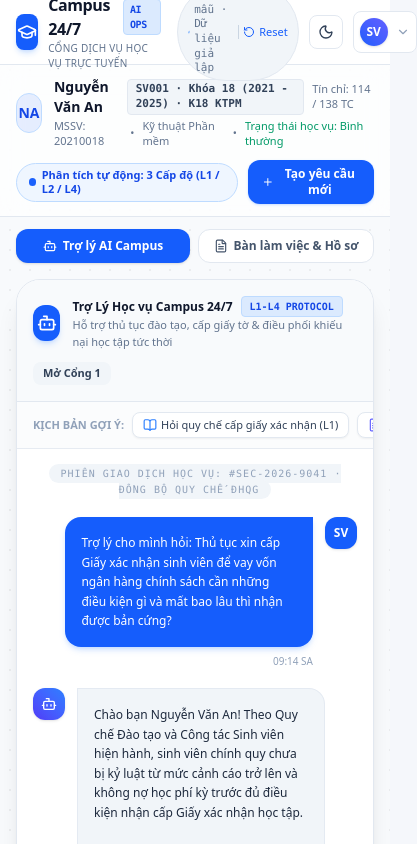
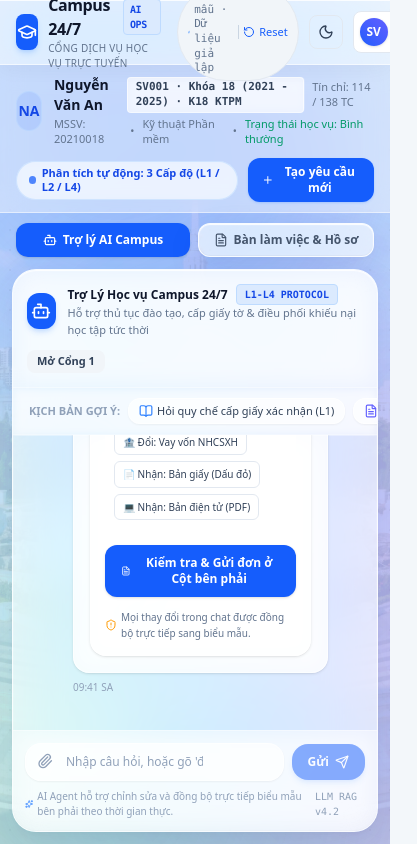
Before and after one commit to QuocDzungH/Campus247_AI_AGENT, a Next.js app in the folder frontend/: page /chat in a window 390 px wide. Shown: the top 844 px of the page, 417 px wide, since content can reach past the window. Built offline with nearby package versions, Linux system fonts and the light colour scheme.

Commit message:
feat(ui): apply frosted glassmorphism and luminous refraction across all screens

```diff
--- a/frontend/app/chat/page.tsx
+++ b/frontend/app/chat/page.tsx
@@ -325,14 +325,16 @@ export default function ChatPage() {
   };
 
   return (
-    <div className="min-h-screen flex flex-col bg-slate-50 dark:bg-[#0B0F17] bg-dot-pattern transition-colors">
-      <Navbar />
+    <div className="h-screen max-h-screen flex flex-col bg-transparent transition-colors overflow-hidden">
+      <div className="shrink-0">
+        <Navbar />
+      </div>
 
       {/* Subheader: Student Info Bar */}
-      <div className="w-full border-b border-slate-200 dark:border-slate-800 bg-white/70 dark:bg-slate-900/60 backdrop-blur-md px-4 sm:px-6 lg:px-8 py-3">
+      <div className="shrink-0 w-full border-b border-white/50 dark:border-white/10 bg-white/40 dark:bg-slate-900/40 backdrop-blur-md px-4 sm:px-6 lg:px-8 py-2.5">
         <div className="max-w-7xl mx-auto flex flex-col sm:flex-row sm:items-center justify-between gap-3 text-xs">
           <div className="flex items-center gap-3">
-            <div className="w-10 h-10 rounded-full bg-blue-600/10 dark:bg-blue-500/20 text-blue-700 dark:text-blue-300 font-bold flex items-center justify-center border border-blue-200 dark:border-blue-800 text-sm">
+            <div className="w-10 h-10 rounded-full bg-blue-600/10 dark:bg-blue-500/20 text-blue-700 dark:text-blue-300 font-bold flex items-center justify-center border border-blue-200/60 dark:border-blue-800/60 text-sm">
               NA
             </div>
             <div>
@@ -340,7 +342,7 @@ export default function ChatPage() {
                 <span className="font-bold text-slate-900 dark:text-white text-sm">
                   {currentUser.name}
                 </span>
-                <span className="font-mono text-[11px] px-2 py-0.5 rounded bg-slate-100 dark:bg-slate-800 text-slate-700 dark:text-slate-300 border border-slate-200 dark:border-slate-700 font-semibold">
+                <span className="font-mono text-[11px] px-2 py-0.5 rounded bg-white/60 dark:bg-slate-800/60 text-slate-700 dark:text-slate-300 border border-white/60 dark:border-slate-700 font-semibold backdrop-blur-xs">
                   {currentUser.id} · {currentUser.classYear || "K18 KTPM"}
                 </span>
                 <span className="text-[11px] text-slate-500 dark:text-slate-400">
@@ -360,7 +362,7 @@ export default function ChatPage() {
           </div>
 
           <div className="flex items-center gap-2.5">
-            <div className="inline-flex items-center gap-1.5 px-3 py-1 rounded-full text-[11px] font-semibold bg-blue-50 dark:bg-blue-950/60 text-blue-700 dark:text-blue-300 border border-blue-200 dark:border-blue-800">
+            <div className="inline-flex items-center gap-1.5 px-3 py-1 rounded-full text-[11px] font-semibold bg-blue-50/80 dark:bg-blue-950/60 text-blue-700 dark:text-blue-300 border border-blue-200/60 dark:border-blue-800 backdrop-blur-xs">
               <span className="w-2 h-2 rounded-full bg-blue-600 animate-pulse" />
               <span>Phân tích tự động: 3 Cấp độ (L1 / L2 / L4)</span>
             </div>
@@ -381,14 +383,14 @@ export default function ChatPage() {
       </div>
 
       {/* Mobile Screen Switcher (<1024px) */}
-      <div className="lg:hidden max-w-7xl w-full mx-auto px-4 pt-3 flex gap-2">
+      <div className="shrink-0 lg:hidden max-w-7xl w-full mx-auto px-4 pt-2.5 flex gap-2">
         <button
           type="button"
           onClick={() => setMobileTab("chat")}
           className={`flex-1 py-2 rounded-xl text-xs font-semibold flex items-center justify-center gap-1.5 transition-all ${
             mobileTab === "chat"
               ? "bg-blue-600 text-white shadow-sm"
-              : "bg-white dark:bg-slate-900 text-slate-600 dark:text-slate-400 border border-slate-200 dark:border-slate-800"
+              : "glass-surface text-slate-600 dark:text-slate-400"
           }`}
         >
           <Bot className="w-3.5 h-3.5" />
@@ -400,7 +402,7 @@ export default function ChatPage() {
           className={`flex-1 py-2 rounded-xl text-xs font-semibold flex items-center justify-center gap-1.5 transition-all ${
             mobileTab === "workspace"
               ? "bg-blue-600 text-white shadow-sm"
-              : "bg-white dark:bg-slate-900 text-slate-600 dark:text-slate-400 border border-slate-200 dark:border-slate-800"
+              : "glass-surface text-slate-600 dark:text-slate-400"
           }`}
         >
           <FileText className="w-3.5 h-3.5" />
@@ -409,15 +411,15 @@ export default function ChatPage() {
       </div>
 
       {/* Main Workspace Area: Consistent Two-Column Layout on Desktop */}
-      <div className="max-w-7xl w-full mx-auto p-4 sm:p-6 lg:p-8 flex-1 flex flex-col lg:flex-row gap-6">
+      <div className="flex-1 min-h-0 max-w-7xl w-full mx-auto p-3 sm:p-4 lg:p-5 flex flex-col lg:flex-row gap-4 lg:gap-6 overflow-hidden">
         {/* Left Column: Chat Workspace (Always 58% on Desktop) */}
         <div
-          className={`flex-col bg-white dark:bg-[#111827] rounded-3xl border border-slate-200 dark:border-slate-800 shadow-xl overflow-hidden transition-all duration-300 lg:w-[58%] w-full ${
+          className={`flex-col h-full min-h-0 glass-surface rounded-3xl shadow-2xl overflow-hidden transition-all duration-300 lg:w-[58%] w-full ${
             mobileTab === "workspace" ? "hidden lg:flex" : "flex"
           }`}
         >
           {/* Chat Protocol Top Header */}
-          <div className="p-4 bg-slate-50 dark:bg-slate-900/90 border-b border-slate-200 dark:border-slate-800 flex flex-wrap items-center justify-between gap-3">
+          <div className="shrink-0 p-3.5 sm:p-4 bg-white/30 dark:bg-slate-900/40 backdrop-blur-md border-b border-white/40 dark:border-slate-800 flex flex-wrap items-center justify-between gap-3">
             <div className="flex items-center gap-3">
               <div className="w-9 h-9 rounded-xl bg-blue-600 text-white flex items-center justify-center shadow-md shadow-blue-500/20">
                 <Bot className="w-5 h-5" />
@@ -459,14 +461,14 @@ export default function ChatPage() {
           </div>
 
           {/* Quick Scenario Chips */}
-          <div className="px-4 py-2.5 bg-slate-50/60 dark:bg-slate-900/40 border-b border-slate-200/80 dark:border-slate-800 flex items-center gap-2 overflow-x-auto text-[11px]">
+          <div className="px-4 py-2.5 bg-white/20 dark:bg-slate-900/30 border-b border-white/30 dark:border-slate-800 flex items-center gap-2 overflow-x-auto text-[11px] backdrop-blur-xs">
             <span className="text-slate-400 dark:text-slate-500 font-bold shrink-0">
               KỊCH BẢN GỢI Ý:
             </span>
             <button
               type="button"
               onClick={handleTriggerL1}
-              className="shrink-0 flex items-center gap-1 px-2.5 py-1 rounded-lg bg-white dark:bg-slate-800 border border-slate-200 dark:border-slate-700 hover:border-blue-500 text-slate-700 dark:text-slate-300 transition-colors shadow-xs"
+              className="shrink-0 flex items-center gap-1 px-2.5 py-1 rounded-xl bg-white/60 dark:bg-slate-800/60 border border-white/60 dark:border-slate-700 hover:border-blue-500 text-slate-700 dark:text-slate-300 transition-all shadow-xs backdrop-blur-xs hover:bg-white/90"
             >
               <BookOpen className="w-3.5 h-3.5 text-blue-500" />
               <span>Hỏi quy chế cấp giấy xác nhận (L1)</span>
@@ -475,7 +477,7 @@ export default function ChatPage() {
             <button
               type="button"
               onClick={handleTriggerL2}
-              className="shrink-0 flex items-center gap-1 px-2.5 py-1 rounded-lg bg-white dark:bg-slate-800 border border-slate-200 dark:border-slate-700 hover:border-blue-500 text-slate-700 dark:text-slate-300 transition-colors shadow-xs"
+              className="shrink-0 flex items-center gap-1 px-2.5 py-1 rounded-xl bg-white/60 dark:bg-slate-800/60 border border-white/60 dark:border-slate-700 hover:border-blue-500 text-slate-700 dark:text-slate-300 transition-all shadow-xs backdrop-blur-xs hover:bg-white/90"
             >
               <FileText className="w-3.5 h-3.5 text-indigo-500" />
               <span>Tạo yêu cầu cấp Giấy xác nhận (L2)</span>
@@ -484,7 +486,7 @@ export default function ChatPage() {
             <button
               type="button"
               onClick={handleTriggerL4}
-              className="shrink-0 flex items-center gap-1 px-2.5 py-1 rounded-lg bg-white dark:bg-slate-800 border border-rose-200 dark:border-rose-900/60 hover:border-rose-500 text-rose-700 dark:text-rose-300 transition-colors shadow-xs"
+              className="shrink-0 flex items-center gap-1 px-2.5 py-1 rounded-xl bg-white/60 dark:bg-slate-800/60 border border-rose-200/80 dark:border-rose-900/60 hover:border-rose-500 text-rose-700 dark:text-rose-300 transition-all shadow-xs backdrop-blur-xs hover:bg-rose-50/80"
             >
               <AlertTriangle className="w-3.5 h-3.5 text-rose-500" />
               <span>Khiếu nại điểm thi kết thúc HP (L4)</span>
@@ -494,7 +496,7 @@ export default function ChatPage() {
           {/* Chat Messages Feed */}
           <div className="flex-1 overflow-y-auto p-4 sm:p-6 space-y-5 text-xs">
             <div className="text-center">
-              <span className="font-mono text-[10px] text-slate-400 dark:text-slate-500 uppercase tracking-widest px-3 py-1 rounded-full bg-slate-100 dark:bg-slate-800/80">
+              <span className="font-mono text-[10px] text-slate-400 dark:text-slate-500 uppercase tracking-widest px-3 py-1 rounded-full bg-white/40 dark:bg-slate-800/40 border border-white/50 dark:border-slate-700/50 backdrop-blur-xs">
                 PHIÊN GIAO DỊCH HỌC VỤ: #SEC-2026-9041 · ĐỒNG BỘ QUY CHẾ ĐHQG
               </span>
             </div>
@@ -522,14 +524,14 @@ export default function ChatPage() {
                     className={`p-4 rounded-2xl leading-relaxed whitespace-pre-line text-xs ${
                       msg.sender === "user"
                         ? "bg-blue-600 text-white rounded-tr-none shadow-md shadow-blue-500/20"
-                        : "bg-slate-100 dark:bg-slate-800/90 text-slate-800 dark:text-slate-200 rounded-tl-none border border-slate-200/80 dark:border-slate-700/60"
+                        : "bg-white/70 dark:bg-slate-800/70 backdrop-blur-md text-slate-800 dark:text-slate-200 rounded-tl-none border border-white/60 dark:border-slate-700/60 shadow-sm"
                     }`}
                   >
                     {msg.text}
 
                     {/* Citation block for L1 */}
                     {msg.citation && (
-                      <div className="mt-3 p-3 rounded-xl bg-white/80 dark:bg-slate-900/90 border border-slate-200 dark:border-slate-700/80 text-slate-800 dark:text-slate-200 space-y-1.5 shadow-xs">
+                      <div className="mt-3 p-3 rounded-xl bg-white/60 dark:bg-slate-900/60 backdrop-blur-sm border border-white/60 dark:border-slate-700/70 text-slate-800 dark:text-slate-200 space-y-1.5 shadow-xs">
                         <div className="flex items-center justify-between text-[11px] font-bold text-blue-700 dark:text-blue-300">
                           <span className="flex items-center gap-1.5">
                             <BookOpen className="w-3.5 h-3.5" />
@@ -556,13 +558,13 @@ export default function ChatPage() {
 
                     {/* Submit 1 Prompt Card with Live Form Editing Chips */}
                     {msg.actionCard === "submit1_prompt" && (
-                      <div className="mt-3 p-3.5 rounded-xl bg-white dark:bg-slate-900 border border-slate-200 dark:border-slate-700 shadow-sm space-y-3">
+                      <div className="mt-3 p-3.5 rounded-2xl bg-white/60 dark:bg-slate-900/60 backdrop-blur-md border border-white/70 dark:border-slate-700/70 shadow-sm space-y-3">
                         <div className="flex items-center justify-between">
                           <div className="flex items-center gap-2 font-bold text-slate-900 dark:text-white text-xs">
                             <FileText className="w-4 h-4 text-blue-600" />
                             <span>Phiếu yêu cầu: Cấp Giấy xác nhận sinh viên</span>
                           </div>
-                          <span className="text-[10px] font-mono px-2 py-0.5 rounded bg-slate-100 dark:bg-slate-800 text-slate-600 dark:text-slate-400">
+                          <span className="text-[10px] font-mono px-2 py-0.5 rounded bg-white/60 dark:bg-slate-800/60 text-slate-600 dark:text-slate-400 border border-white/40 dark:border-slate-700">
                             Mẫu BM-03
                           </span>
                         </div>
@@ -572,7 +574,7 @@ export default function ChatPage() {
                         </p>
 
                         {/* Interactive Agent Quick Controls for Modifying the Form */}
-                        <div className="p-2 rounded-xl bg-slate-50 dark:bg-slate-800/60 border border-slate-200 dark:border-slate-700/80 space-y-1.5">
+                        <div className="p-2 rounded-xl bg-white/40 dark:bg-slate-800/40 backdrop-blur-xs border border-white/50 dark:border-slate-700/60 space-y-1.5">
                           <span className="text-[10px] font-semibold text-slate-500 dark:text-slate-400 uppercase tracking-wider flex items-center gap-1">
                             <Sparkles className="w-3 h-3 text-blue-500" />
                             <span>Yêu cầu AI sửa nhanh biểu mẫu bên phải:</span>
@@ -688,9 +690,9 @@ export default function ChatPage() {
           </div>
 
           {/* Chat Composer */}
-          <div className="p-4 bg-slate-50 dark:bg-slate-900/90 border-t border-slate-200 dark:border-slate-800">
+          <div className="shrink-0 p-3 sm:p-4 bg-white/30 dark:bg-slate-900/40 backdrop-blur-md border-t border-white/40 dark:border-slate-800">
             {isL4HandoverActive && (
-              <div className="mb-2 p-2 rounded-lg bg-amber-500/10 border border-amber-500/20 text-amber-800 dark:text-amber-300 text-[11px] flex items-center justify-between">
+              <div className="mb-2 p-2 rounded-xl bg-amber-500/10 border border-amber-500/20 text-amber-800 dark:text-amber-300 text-[11px] flex items-center justify-between backdrop-blur-xs">
                 <span className="flex items-center gap-1.5 font-medium">
                   <ShieldAlert className="w-3.5 h-3.5 text-amber-500 shrink-0" />
                   Kênh đã bàn giao cho Cán bộ OF001. AI đã tạm dừng tư vấn tự động trên luồng này.
@@ -710,16 +712,16 @@ export default function ChatPage() {
                       ? "Gửi thông tin hoặc tài liệu bổ sung cho cán bộ phụ trách..."
                       : "Nhập câu hỏi, hoặc gõ 'đổi sang bản giấy', 'đổi lý do thành...' (Ctrl + K)"
                   }
-                  className="w-full pl-10 pr-20 py-3 rounded-2xl bg-white dark:bg-slate-800 border border-slate-200 dark:border-slate-700 focus:outline-none focus:ring-2 focus:ring-blue-500 text-xs text-slate-900 dark:text-white placeholder:text-slate-400"
+                  className="w-full pl-10 pr-20 py-2.5 sm:py-3 rounded-2xl bg-white/60 dark:bg-slate-900/60 backdrop-blur-sm border border-white/60 dark:border-slate-700/60 focus:outline-none focus:ring-2 focus:ring-blue-500 text-xs text-slate-900 dark:text-white placeholder:text-slate-400 focus:bg-white/90 dark:focus:bg-slate-900/90 transition-all shadow-xs"
                 />
                 <button
                   type="button"
                   title="Đính kèm chứng từ/tài liệu"
-                  className="absolute left-3 top-3 text-slate-400 hover:text-slate-600 dark:hover:text-slate-200"
+                  className="absolute left-3 top-2.5 sm:top-3 text-slate-400 hover:text-slate-600 dark:hover:text-slate-200"
                 >
                   <Paperclip className="w-4 h-4" />
                 </button>
-                <span className="absolute right-3 top-3.5 text-[10px] font-mono text-slate-400 hidden sm:inline-block">
+                <span className="absolute right-3 top-3 sm:top-3.5 text-[10px] font-mono text-slate-400 hidden sm:inline-block">
                   Enter để gửi
                 </span>
               </div>
@@ -727,7 +729,7 @@ export default function ChatPage() {
               <button
                 type="submit"
                 disabled={!input.trim()}
-                className="py-3 px-5 rounded-2xl bg-blue-600 hover:bg-blue-700 disabled:opacity-50 text-white font-semibold text-xs flex items-center gap-1.5 shadow-md shadow-blue-500/20 transition-all shrink-0"
+                className="py-2.5 sm:py-3 px-4 sm:px-5 rounded-2xl bg-blue-600 hover:bg-blue-700 disabled:opacity-50 text-white font-semibold text-xs flex items-center gap-1.5 shadow-md shadow-blue-500/20 transition-all shrink-0"
               >
                 <span>Gửi</span>
                 <Send className="w-3.5 h-3.5" />
@@ -746,9 +748,9 @@ export default function ChatPage() {
 
         {/* Right Column: Student Workspace & Submit 1 (Always 42% on Desktop, NO layout shifts) */}
         <div
-          className={`lg:w-[42%] w-full shrink-0 transition-all duration-300 ${
+          className={`lg:w-[42%] w-full h-full min-h-0 shrink-0 transition-all duration-300 ${
             mobileTab === "chat" ? "hidden lg:flex" : "flex"
-          } flex-col`}
+          } flex-col overflow-hidden`}
         >
           {isGate1Open ? (
             <Submit1Modal
--- a/frontend/app/globals.css
+++ b/frontend/app/globals.css
@@ -47,27 +47,89 @@
   background-size: 20px 20px;
 }
 
-/* Glassmorphism Classes */
-.glass-panel-light {
-  background: rgba(255, 255, 255, 0.85);
-  backdrop-filter: blur(20px);
-  -webkit-backdrop-filter: blur(20px);
-  border: 1px solid rgba(255, 255, 255, 0.6);
-  box-shadow: 0 8px 32px 0 rgba(31, 38, 135, 0.07);
+/* Frosted Glassmorphism Styles (Apple Liquid Glass Tier) */
+.glass-surface {
+  background: rgba(255, 255, 255, 0.65);
+  backdrop-filter: blur(24px) saturate(190%);
+  -webkit-backdrop-filter: blur(24px) saturate(190%);
+  border: 1px solid rgba(255, 255, 255, 0.80);
+  box-shadow:
+    0 12px 36px 0 rgba(31, 38, 135, 0.09),
+    0 2px 6px 0 rgba(0, 0, 0, 0.03),
+    inset 0 1px 1px 0 rgba(255, 255, 255, 0.95),
+    inset 0 -1px 1px 0 rgba(0, 0, 0, 0.03);
 }
 
-.dark .glass-panel-light {
-  background: rgba(17, 24, 39, 0.85);
-  backdrop-filter: blur(20px);
-  -webkit-backdrop-filter: blur(20px);
-  border: 1px solid rgba(255, 255, 255, 0.08);
-  box-shadow: 0 8px 32px 0 rgba(0, 0, 0, 0.37);
+.dark .glass-surface {
+  background: rgba(13, 20, 36, 0.65);
+  backdrop-filter: blur(28px) saturate(190%);
+  -webkit-backdrop-filter: blur(28px) saturate(190%);
+  border: 1px solid rgba(255, 255, 255, 0.14);
+  box-shadow:
+    0 16px 44px 0 rgba(0, 0, 0, 0.55),
+    inset 0 1px 1px 0 rgba(255, 255, 255, 0.22),
+    inset 0 -1px 1px 0 rgba(0, 0, 0, 0.35);
+}
+
+.glass-nav {
+  background: rgba(255, 255, 255, 0.70);
+  backdrop-filter: blur(20px) saturate(190%);
+  -webkit-backdrop-filter: blur(20px) saturate(190%);
+  border-bottom: 1px solid rgba(255, 255, 255, 0.6);
+  box-shadow: 0 4px 20px 0 rgba(0, 0, 0, 0.04), inset 0 1px 0 rgba(255, 255, 255, 0.8);
+}
+
+.dark .glass-nav {
+  background: rgba(7, 10, 16, 0.70);
+  backdrop-filter: blur(20px) saturate(190%);
+  -webkit-backdrop-filter: blur(20px) saturate(190%);
+  border-bottom: 1px solid rgba(255, 255, 255, 0.10);
+  box-shadow: 0 4px 24px 0 rgba(0, 0, 0, 0.40), inset 0 1px 0 rgba(255, 255, 255, 0.12);
+}
+
+.glass-card-interactive {
+  transition: all 0.3s cubic-bezier(0.16, 1, 0.3, 1);
+}
+
+.glass-card-interactive:hover {
+  transform: translateY(-2px);
+  box-shadow: 0 12px 36px 0 rgba(31, 38, 135, 0.12), inset 0 1px 0 rgba(255, 255, 255, 0.9);
+}
+
+.dark .glass-card-interactive:hover {
+  box-shadow: 0 12px 36px 0 rgba(0, 0, 0, 0.5), inset 0 1px 0 rgba(255, 255, 255, 0.2);
+}
+
+.glass-pill {
+  background: rgba(255, 255, 255, 0.65);
+  backdrop-filter: blur(12px);
+  -webkit-backdrop-filter: blur(12px);
+  border: 1px solid rgba(255, 255, 255, 0.6);
+}
+
+.dark .glass-pill {
+  background: rgba(30, 41, 59, 0.65);
+  backdrop-filter: blur(12px);
+  -webkit-backdrop-filter: blur(12px);
+  border: 1px solid rgba(255, 255, 255, 0.12);
+}
+
+.glass-input {
+  background: rgba(255, 255, 255, 0.65);
+  backdrop-filter: blur(10px);
+  -webkit-backdrop-filter: blur(10px);
+}
+
+.dark .glass-input {
+  background: rgba(17, 24, 39, 0.65);
+  backdrop-filter: blur(10px);
+  -webkit-backdrop-filter: blur(10px);
 }
 
 .glass-banner-overlay {
   background: linear-gradient(135deg, rgba(11, 15, 23, 0.88) 0%, rgba(15, 23, 42, 0.72) 100%);
-  backdrop-filter: blur(16px);
-  -webkit-backdrop-filter: blur(16px);
+  backdrop-filter: blur(20px);
+  -webkit-backdrop-filter: blur(20px);
 }
 
 :root:not(.dark) .glass-banner-overlay {
@@ -83,9 +145,9 @@
   background: transparent;
 }
 ::-webkit-scrollbar-thumb {
-  background: rgba(156, 163, 175, 0.3);
+  background: rgba(156, 163, 175, 0.35);
   border-radius: 9999px;
 }
 ::-webkit-scrollbar-thumb:hover {
-  background: rgba(156, 163, 175, 0.5);
+  background: rgba(156, 163, 175, 0.6);
 }
--- a/frontend/app/layout.tsx
+++ b/frontend/app/layout.tsx
@@ -14,9 +14,31 @@ export default function RootLayout({
 }) {
   return (
     <html lang="vi" suppressHydrationWarning>
-      <body className="min-h-screen flex flex-col font-sans antialiased selection:bg-blue-600 selection:text-white">
+      <body className="min-h-screen flex flex-col font-sans antialiased selection:bg-blue-600 selection:text-white relative bg-slate-100/80 dark:bg-[#070A10] transition-colors">
+        {/* Full-view Luminous & Campus Refraction Backdrop for Real Glassmorphism */}
+        <div className="fixed inset-0 pointer-events-none overflow-hidden z-0">
+          {/* Subtle Campus Graphic Texture for backdrop refraction */}
+          <div
+            className="absolute inset-0 bg-cover bg-center bg-no-repeat opacity-[0.16] dark:opacity-[0.10] filter saturate-150 contrast-125"
+            style={{
+              backgroundImage: "url('/assets/images/home-banner-1-2.918477da.webp')",
+            }}
+          />
+
+          {/* Dynamic Aurora Luminous Orbs */}
+          <div className="absolute -top-40 -left-40 w-[36rem] h-[36rem] bg-gradient-to-br from-blue-500/35 to-indigo-600/30 dark:from-blue-600/30 dark:to-indigo-500/25 rounded-full blur-[110px]" />
+          <div className="absolute top-1/4 -right-32 w-[34rem] h-[34rem] bg-gradient-to-tr from-cyan-400/30 via-sky-500/25 to-indigo-500/30 dark:from-cyan-600/25 dark:via-blue-600/20 dark:to-purple-600/25 rounded-full blur-[120px]" />
+          <div className="absolute -bottom-32 left-1/3 w-[38rem] h-[38rem] bg-gradient-to-tr from-indigo-500/30 via-purple-500/25 to-pink-500/20 dark:from-indigo-600/25 dark:via-purple-600/20 dark:to-slate-900/30 rounded-full blur-[130px]" />
+          <div className="absolute top-2/3 -left-32 w-[28rem] h-[28rem] bg-gradient-to-r from-emerald-400/20 to-teal-500/20 dark:from-teal-600/15 dark:to-emerald-600/15 rounded-full blur-[110px]" />
+
+          {/* Subtle Glass Dot Grid */}
+          <div className="absolute inset-0 bg-dot-pattern opacity-60 dark:opacity-40" />
+        </div>
+
         <StoreProvider>
-          {children}
+          <div className="relative z-10 flex-1 flex flex-col min-h-0">
+            {children}
+          </div>
         </StoreProvider>
       </body>
     </html>
--- a/frontend/app/login/page.tsx
+++ b/frontend/app/login/page.tsx
@@ -158,7 +158,7 @@ function LoginForm() {
               value={identifier}
               onChange={(e) => setIdentifier(e.target.value)}
               placeholder="an.nv@campus.edu.vn hoặc SV001"
-              className="w-full pl-9 pr-3 py-2 text-xs rounded-xl bg-slate-50 dark:bg-slate-900 border border-slate-200 dark:border-slate-800 focus:outline-none focus:ring-2 focus:ring-blue-500 text-slate-900 dark:text-white"
+              className="w-full pl-9 pr-3 py-2 text-xs rounded-xl bg-white/60 dark:bg-slate-900/60 border border-slate-200/80 dark:border-slate-700/60 focus:outline-none focus:ring-2 focus:ring-blue-500 text-slate-900 dark:text-white backdrop-blur-sm transition-all"
             />
           </div>
         </div>
@@ -174,7 +174,7 @@ function LoginForm() {
               value={password}
               onChange={(e) => setPassword(e.target.value)}
               placeholder="••••••••"
-              className="w-full pl-9 pr-10 py-2 text-xs rounded-xl bg-slate-50 dark:bg-slate-900 border border-slate-200 dark:border-slate-800 focus:outline-none focus:ring-2 focus:ring-blue-500 text-slate-900 dark:text-white"
+              className="w-full pl-9 pr-10 py-2 text-xs rounded-xl bg-white/60 dark:bg-slate-900/60 border border-slate-200/80 dark:border-slate-700/60 focus:outline-none focus:ring-2 focus:ring-blue-500 text-slate-900 dark:text-white backdrop-blur-sm transition-all"
             />
             <button
               type="button"
--- a/frontend/components/Navbar.tsx
+++ b/frontend/components/Navbar.tsx
@@ -23,7 +23,7 @@ export function Navbar() {
   const isOfficer = currentUser.role === "officer";
 
   return (
-    <header className="sticky top-0 z-40 w-full border-b border-slate-200 dark:border-slate-800/80 bg-white/90 dark:bg-[#0B0F17]/90 backdrop-blur-md transition-colors">
+    <header className="sticky top-0 z-40 w-full glass-nav transition-colors">
       <div className="max-w-7xl mx-auto px-4 sm:px-6 lg:px-8 h-16 flex items-center justify-between gap-4">
         {/* Left: Brand */}
         <div className="flex items-center gap-3">
--- a/frontend/components/student/TicketSuccessCard.tsx
+++ b/frontend/components/student/TicketSuccessCard.tsx
@@ -15,7 +15,7 @@ export function TicketSuccessCard({
   title = "Giấy xác nhận sinh viên",
 }: TicketSuccessCardProps) {
   return (
-    <div className="p-4 rounded-2xl bg-emerald-500/5 dark:bg-emerald-950/20 border border-emerald-500/30 text-xs space-y-3 transition-all">
+    <div className="p-4 rounded-2xl bg-emerald-500/10 dark:bg-emerald-950/30 backdrop-blur-md border border-emerald-500/30 text-xs space-y-3 transition-all shadow-sm">
       <div className="flex items-start justify-between gap-2">
         <div className="flex items-center gap-2">
           <div className="w-7 h-7 rounded-full bg-emerald-500/20 text-emerald-600 dark:text-emerald-400 flex items-center justify-center">
```
Also changed, not shown: frontend/app/dashboard/page.tsx (+16 -16 lines), frontend/app/my-requests/page.tsx (+15 -15 lines), frontend/app/tickets/[ticketId]/page.tsx (+24 -24 lines), frontend/components/student/StudentWorkspaceHub.tsx (+11 -11 lines), frontend/components/student/Submit1Modal.tsx (+15 -15 lines).
